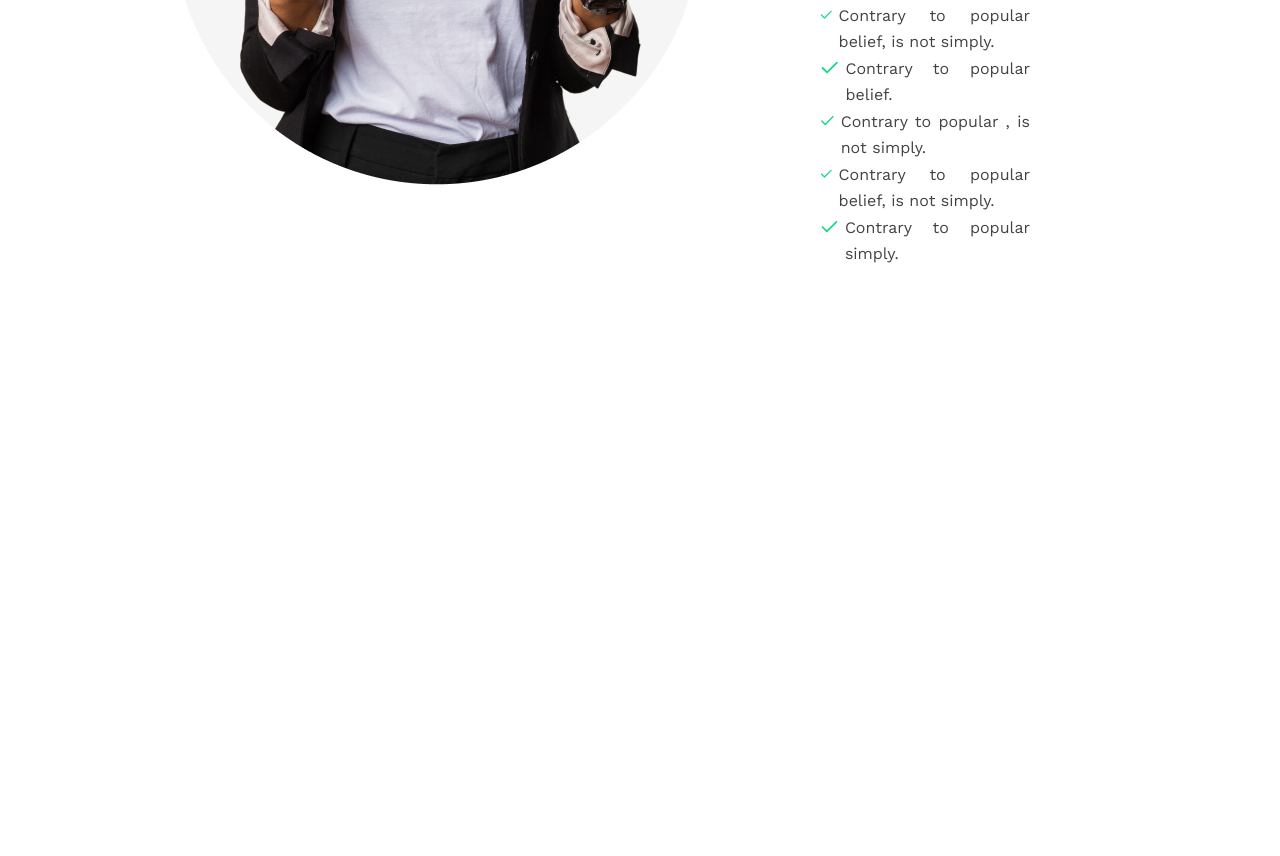
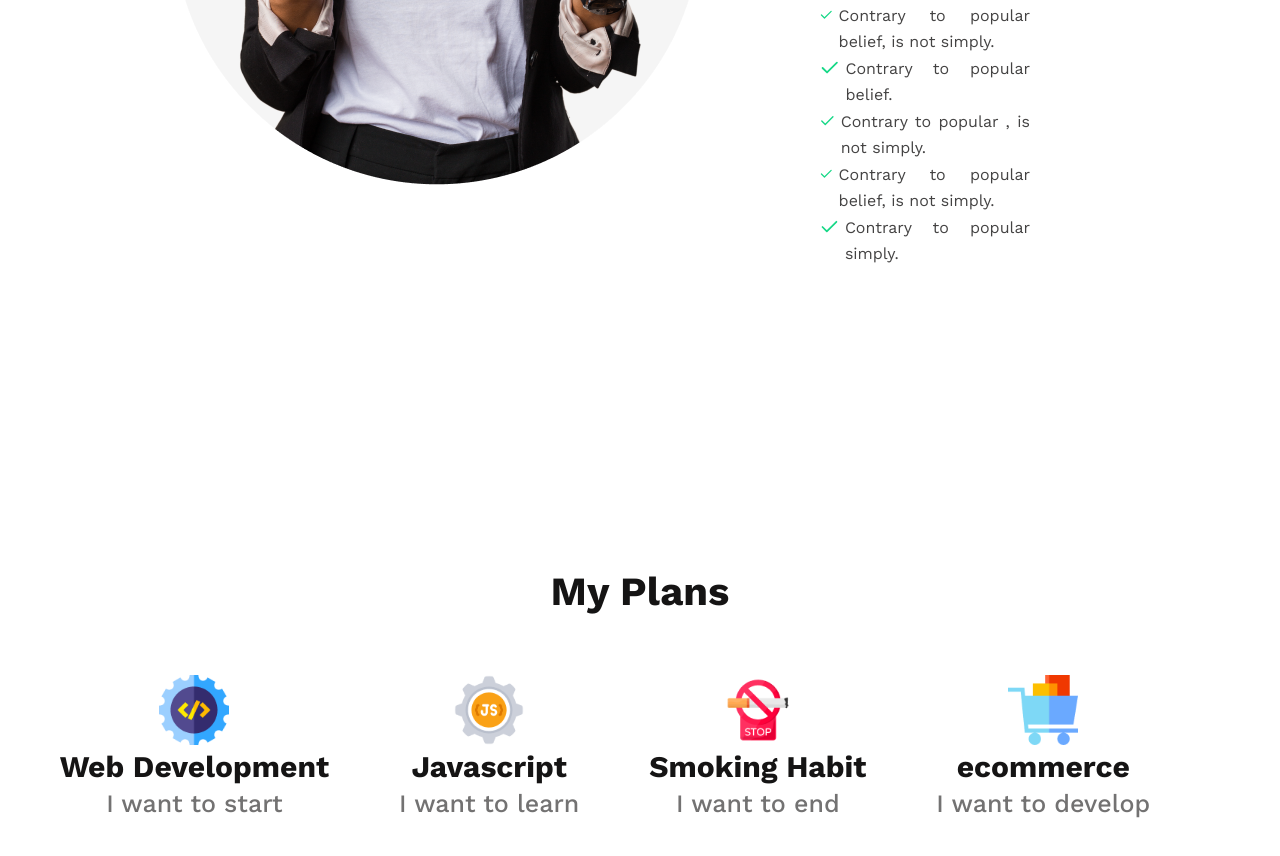
Before and after one commit to md-kamrul/new_year, a plain HTML site: page index.html in a window 1280 px wide. Shown: the part 1489-2345 px from the top of the page. Before the commit the page ends 1907 px from the top, so only its background shows below. Drawn offline with nearby package versions, Linux system fonts and the light colour scheme.

Commit message:
my plans section complete

```diff
--- a/index.html
+++ b/index.html
@@ -86,6 +86,36 @@
 
     </section>
 
+    <!-- my plans section -->
+    <section class="my_plans">
+        <div class="content_title">
+            My Plans
+        </div>
+
+        <section class="plan_section">
+            <div class="plan_details">
+                <img src="images/icons/web.png" alt="web Development">
+                <h4 class="plan_title">Web Development</h4>
+                <p class="plan_description">I want to start</p>
+            </div>
+            <div class="plan_details">
+                <img src="images/icons/js.png" alt="Javascript">
+                <h4 class="plan_title">Javascript</h4>
+                <p class="plan_description">I want to learn</p>
+            </div>
+            <div class="plan_details">
+                <img src="images/icons/smoke.png" alt="Smoking">
+                <h4 class="plan_title">Smoking Habit</h4>
+                <p class="plan_description">I want to end</p>
+            </div>
+            <div class="plan_details">
+                <img src="images/icons/ecom.png" alt="ecommerce">
+                <h4 class="plan_title">ecommerce</h4>
+                <p class="plan_description">I want to develop</p>
+            </div>
+        </section>
+    </section>
+
 </body>
 
 </html>
--- a/style.css
+++ b/style.css
@@ -54,7 +54,7 @@
     height: 500px;
 }
 
-.content{
+.content {
     padding-left: 100px;
     padding-top: 200px;
 }
@@ -68,13 +68,14 @@
     margin-bottom: 24px;
 }
 
-.text{
+.text {
     display: flex;
     gap: 5px;
     padding-bottom: 1px;
 }
 
-.content_body, .text p {
+.content_body,
+.text p {
     color: #444343;
     font-weight: 400;
     line-height: 26px;
@@ -83,6 +84,51 @@
     text-align: justify;
 }
 
-.text p{
+.text p {
     margin: 0;
 }
+
+/* my plans section style */
+.my_plans {
+    padding-top: 150px;
+}
+
+.my_plans .content_title {
+    text-align: center;
+    padding: auto;
+    width: 100%;
+}
+
+.plan_section {
+    width: 100%;
+    padding: 10px 0px;
+    justify-content: center;
+    display: flex;
+    margin: 50px 0px;
+    text-align: center;
+    margin-bottom: 50px;
+}
+
+.plan_details {
+    padding-right: 70px;
+}
+
+.plan_details img {
+    width: 70px;
+    height: 70px;
+    padding-left: auto;
+    padding-right: auto;
+}
+
+.plan_title {
+    color: #151414;
+    font-size: 30px;
+    font-weight: 700;
+    margin-bottom: 5px;
+}
+
+.plan_description{
+    color: #737272;
+font-size: 25px;
+font-weight: 500;
+}
```
